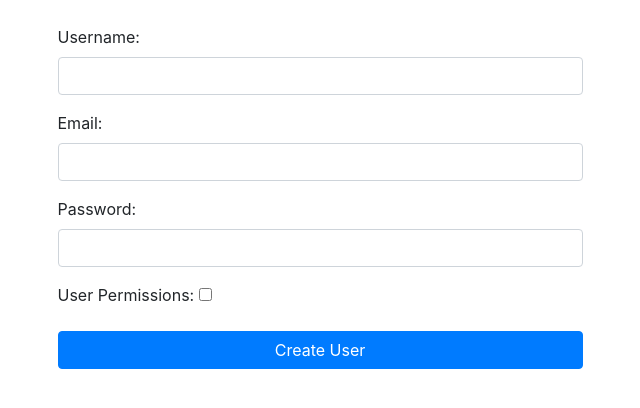
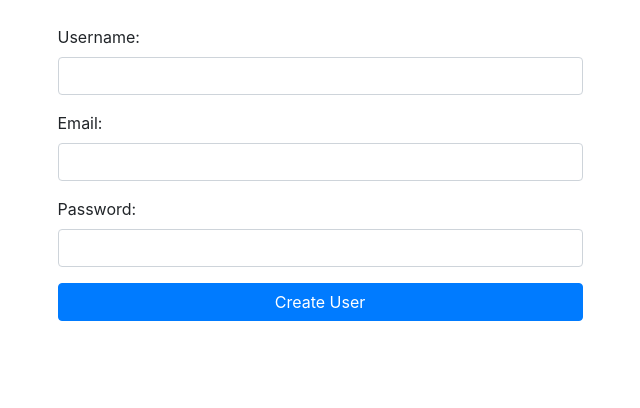
Before and after one commit to 22038809-QICHYE/Mobile-Team-care-Deprescribing-Application-with-Gen-AI-ChatBot, a Flask app: template TDA_chatbot/templates/cb_create_user.html in a window 1280 px wide. Shown: the part 314-722 px from the top of the page, without its empty margins (320-960 px from the left). Run offline with Flask 3, Linux system fonts and the light colour scheme; the template is opened without the code that fills it, so the values that code supplies are empty; some libraries are stand-ins or nearby versions.

Commit message:
Update cb_create_user.html

```diff
--- a/TDA_chatbot/templates/cb_create_user.html
+++ b/TDA_chatbot/templates/cb_create_user.html
@@ -37,11 +37,6 @@
                         <input type="password" class="form-control" id="password" name="password" required />
                     </div>
 
-                    <div class ="form-group">
-                        <label for="is_admin">User Permissions:</label>
-                        <input type="checkbox" id="is_admin" name="is_admin">
-                    </div>
-
                     <div class="form-group text-center">
                         <button type="submit" class="btn btn-primary btn-block">Create User</button>
                     </div>
```
